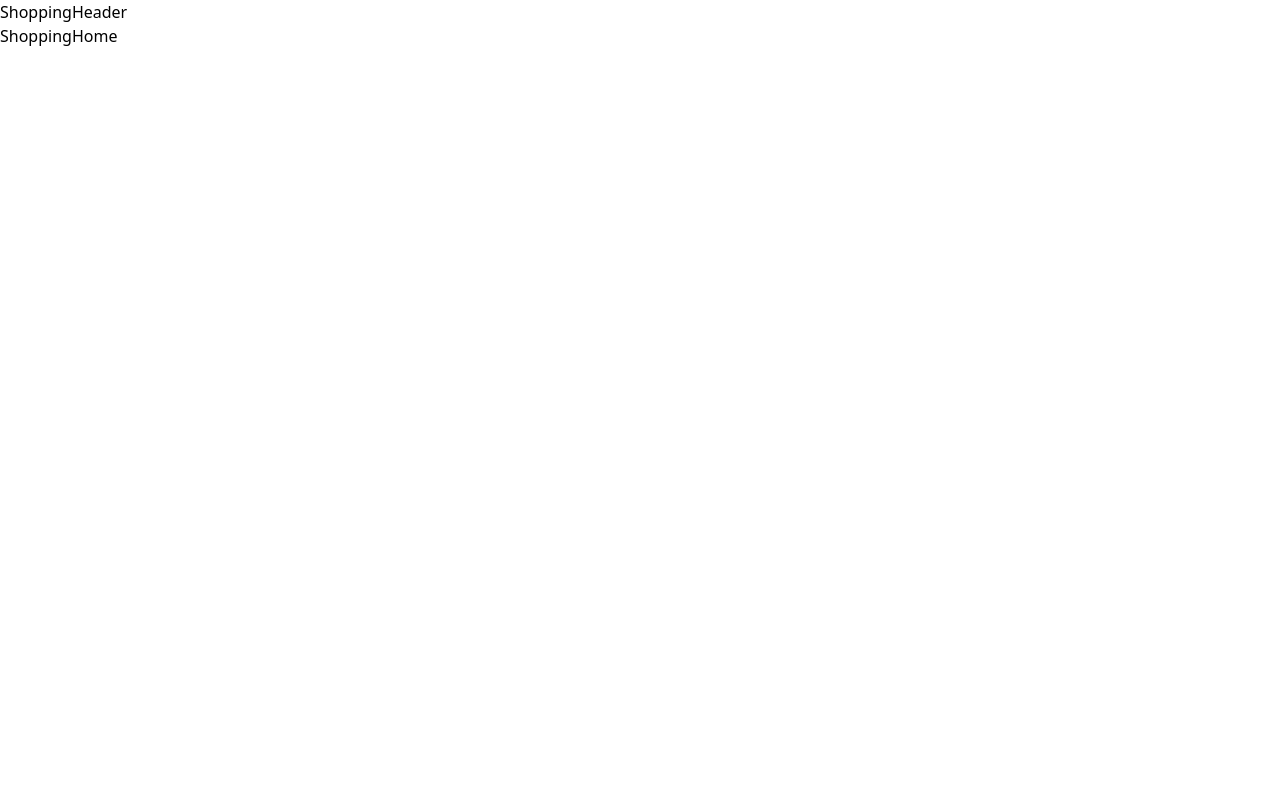
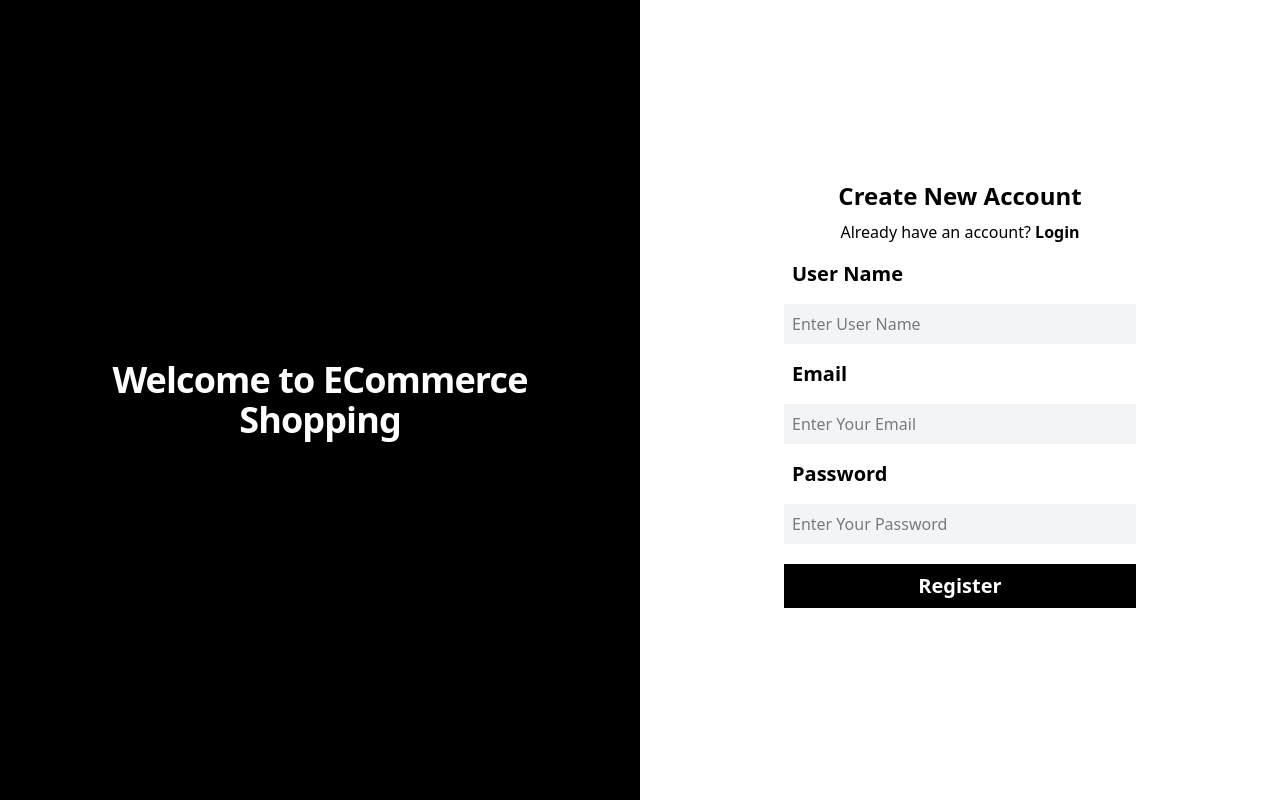
Before and after one commit to MirzaSameer301/Ecommerce, a React (Vite) app in the folder client/: page /auth/register in a window 1280 px wide. Before the commit this address led to /shop/home. Built offline with nearby package versions, Linux system fonts and the light colour scheme.

Commit message:
frontend for login and register page

```diff
--- a/client/src/App.jsx
+++ b/client/src/App.jsx
@@ -22,7 +22,7 @@ export const App = () => {
     name: "sameer",
     role: "user",
   };
-  const isAuthenticated = true;
+  const isAuthenticated = false;
   return (
     <div className="flex flex-col overflow-hidden bg-white">
       <Routes>
--- a/client/src/pages/auth/AuthLogin.jsx
+++ b/client/src/pages/auth/AuthLogin.jsx
@@ -1,9 +1,58 @@
-import React from 'react'
+import React, { useState } from "react";
+import { Link } from "react-router-dom";
+const initialState = {
+  email: "",
+  password: "",
+};
+const AuthLogin = () => {
+  const [formData, setFormData] = useState(initialState);
+  console.log(formData);
 
-const AuthLogin = () => {
   return (
-    <div>AuthLogin</div>
-  )
-}
+    <div className="flex flex-col p-4 gap-2 items-center justify-center mx-auto w-72 sm:w-96">
+      <h1 className="text-3xl font-bold">Log In </h1>
+      <Link to={"/auth/register"}>
+        <p className=" cursor-pointer">
+          Don't have an account?{" "}
+          <span className="font-semibold hover:opacity-80">Sign Up</span>
+        </p>
+      </Link>
+      <div className="flex flex-col gap-2 w-full">
+        <label className="p-2 text-xl font-semibold">Email</label>
+        <input
+          className="p-2 bg-gray-100 outline-none"
+          type="text"
+          id=""
+          placeholder="Enter Your Email"
+          value={formData.email}
+          onChange={(e) =>
+            setFormData({ ...formData, email: e.target.value })
+          }
+          required
+        />
+      </div>
+      <div className="flex flex-col gap-2 w-full">
+        <label className="p-2 text-xl font-semibold">Password</label>
+        <input
+          className="p-2 bg-gray-100 outline-none"
+          type="password"
+          id=""
+          placeholder="Enter Your Password"
+          value={formData.password}
+          onChange={(e) =>
+            setFormData({ ...formData, password: e.target.value })
+          }
+          required
+        />
+      </div>
+      <button
+        type="submit"
+        className="w-full font-semibold text-xl bg-black text-white p-2 m-3 hover:opacity-80"
+      >
+        Login
+      </button>
+    </div>
+  );
+};
 
-export default AuthLogin
+export default AuthLogin;
--- a/client/src/pages/auth/AuthRegister.jsx
+++ b/client/src/pages/auth/AuthRegister.jsx
@@ -1,9 +1,73 @@
-import React from 'react'
+import React, { useState } from "react";
+import { Link } from "react-router-dom";
+const initialState = {
+  userName: "",
+  email: "",
+  password: "",
+};
+const AuthRegister = () => {
+  const [formData, setFormData] = useState(initialState);
+  console.log(formData);
 
-const AuthRegister = () => {
   return (
-    <div>AuthRegister</div>
-  )
-}
+    <div className="flex flex-col p-4 gap-2 items-center justify-center mx-auto w-72 sm:w-96">
+      <h1 className="text-2xl font-bold">Create New Account </h1>
+      <Link to={"/auth/login"}>
+        <p className=" cursor-pointer">
+          Already have an account?{" "}
+          <span className="font-semibold hover:opacity-80">Login</span>
+        </p>
+      </Link>
+      <div className="flex flex-col gap-2 w-full">
+        <label className="p-2 text-xl font-semibold">User Name</label>
+        <input
+          className="p-2 bg-gray-100 outline-none"
+          type="text"
+          id=""
+          placeholder="Enter User Name"
+          value={formData.userName}
+          onChange={(e) =>
+            setFormData({ ...formData, userName: e.target.value })
+          }
+          required
+        />
+      </div>
+      <div className="flex flex-col gap-2 w-full">
+        <label className="p-2 text-xl font-semibold">Email</label>
+        <input
+          className="p-2 bg-gray-100 outline-none"
+          type="text"
+          id=""
+          placeholder="Enter Your Email"
+          value={formData.email}
+          onChange={(e) =>
+            setFormData({ ...formData, email: e.target.value })
+          }
+          required
+        />
+      </div>
+      <div className="flex flex-col gap-2 w-full">
+        <label className="p-2 text-xl font-semibold">Password</label>
+        <input
+          className="p-2 bg-gray-100 outline-none"
+          type="password"
+          id=""
+          placeholder="Enter Your Password"
+          value={formData.password}
+          onChange={(e) =>
+            setFormData({ ...formData, password: e.target.value })
+          }
+          required
+        />
+      </div>
+      <button
+        type="submit"
+        className="w-full font-semibold text-xl bg-black text-white p-2 m-3 hover:opacity-80"
+      >
+        Register
+      </button>
+    </div>
+  );
+};
 
-export default AuthRegister
+export default AuthRegister;
```
